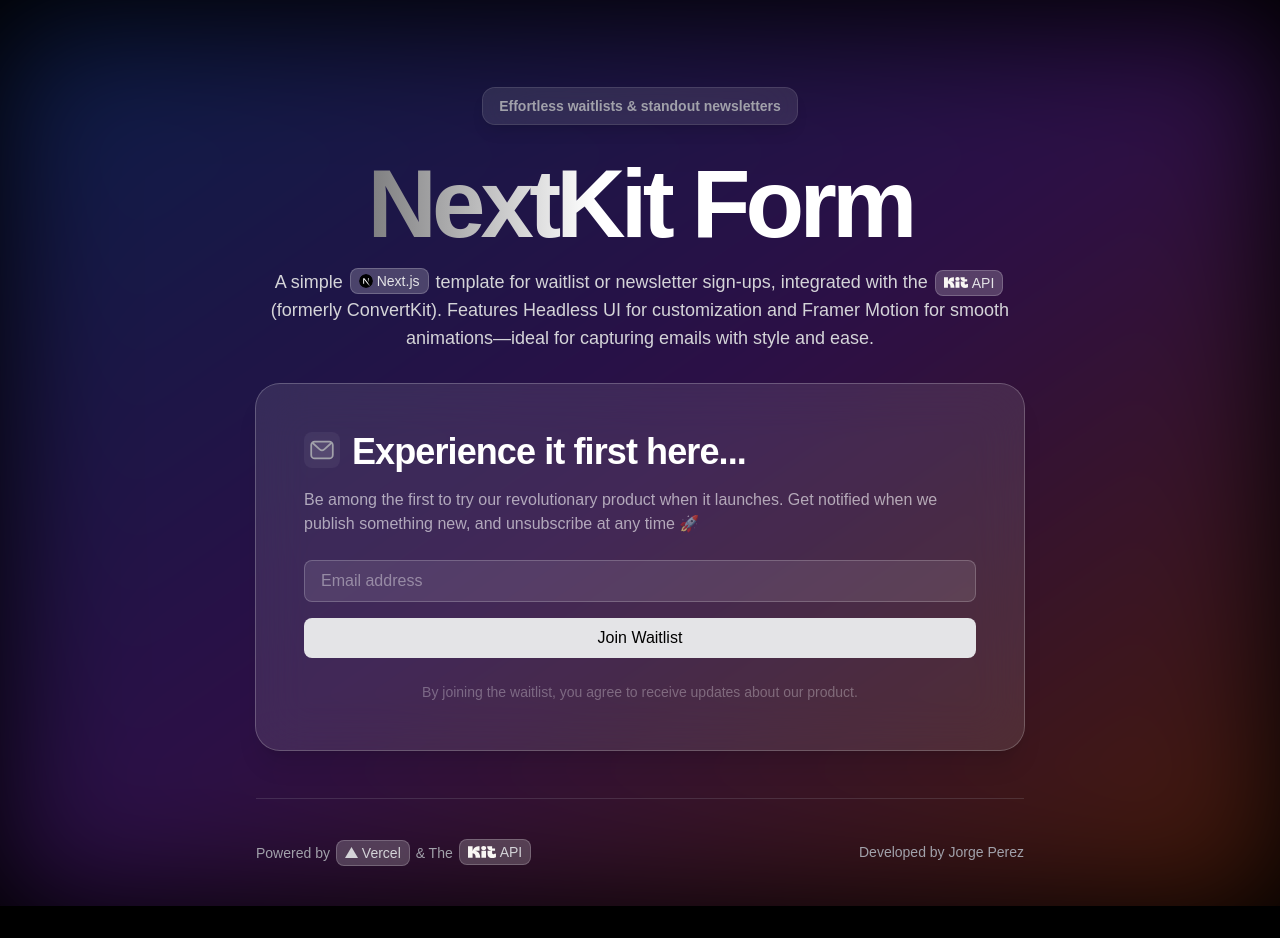
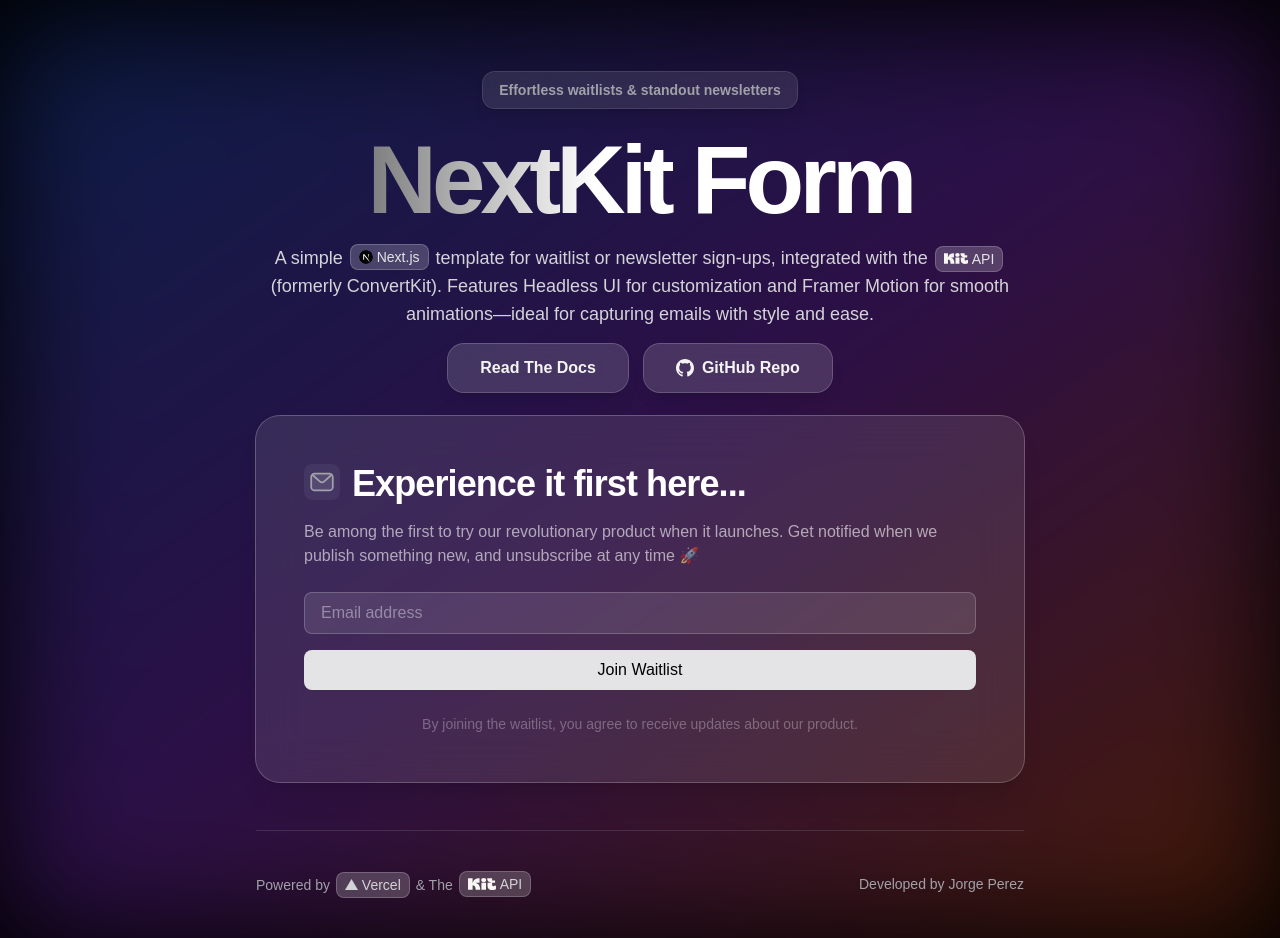
Before and after one commit to JPerez00/next-kit-form, a Next.js app: page / in a window 1280 px wide. Before the commit the page ends 906 px from the top, so only its background shows below. Built offline with nearby package versions, Linux system fonts and the light colour scheme.

Commit message:
repo & docs buttons & github icon added

```diff
--- a/app/page.tsx
+++ b/app/page.tsx
@@ -3,6 +3,7 @@
 import { useState } from 'react';
 import { motion } from 'framer-motion';
 import Image from 'next/image';
+import Link from 'next/link';
 
 function MailIcon(props: React.ComponentPropsWithoutRef<'svg'>) {
   return (
@@ -83,7 +84,7 @@
   };
 
   return (
-    <div className="pt-16">
+    <div className="pt-12">
       {/* Hero Section */}
       <motion.div
         initial={{ opacity: 0, y: 20 }}
@@ -91,11 +92,11 @@
         transition={{ duration: 1 }}
         className="text-center"
       >
-        <div className="shadow-lg font-semibold mb-8 md:mb-10 inline-flex rounded-xl px-4 py-1 md:py-2 text-xs md:text-sm leading-6 text-zinc-400 ring-1 ring-white/20 hover:ring-white/30 backdrop-blur-xl bg-white/10 transition-all">
+        <div className="shadow-lg font-semibold mb-6 md:mb-8 inline-flex rounded-xl px-4 py-1 md:py-2 text-xs md:text-sm leading-6 text-zinc-400 ring-1 ring-white/20 hover:ring-white/30 backdrop-blur-xl bg-white/10 transition-all">
           {`Effortless waitlists & standout newsletters`}
         </div>
         <h1 className="text-balance text-6xl leading-[3.4rem] md:text-8xl md:leading-[5rem] font-bold tracking-tighter max-w-4xl mx-auto bg-gradient-to-r from-zinc-900 to-white to-45% bg-clip-text text-transparent">
-          {`NextKit Form`}
+          NextKit Form
         </h1>
         <p className="max-w-3xl mx-auto mt-6 text-base md:text-lg text-zinc-300">
           A simple {' '}
@@ -127,10 +128,37 @@
           Features Headless UI for customization and Framer Motion for
           smooth animations—ideal for capturing emails with style and ease.
         </p>
+        <div className="mt-4 flex gap-4 flex-row items-center justify-center">
+          <Link
+            href="https://www.jorge-perez.dev/blog/nextkit-form-template"
+            className="inline-flex shadow-lg font-semibold rounded-2xl text-sm md:text-base px-8 py-3 leading-6 text-zinc-100 ring-1 ring-white/30 hover:ring-white/40 backdrop-blur-xl bg-white/15 transition-all"
+          >
+            Read The Docs
+          </Link>
+          <Link
+            href="https://github.com/JPerez00/next-kit-form"
+            target="_blank"
+            rel="noopener noreferrer"
+            className="inline-flex items-center justify-center shadow-lg font-semibold rounded-2xl text-sm md:text-base px-8 py-3 leading-6 text-zinc-100 ring-1 ring-white/30 hover:ring-white/40 backdrop-blur-xl bg-white/15 transition-all"
+          >
+            {/* GitHub Icon */}
+            <svg
+              xmlns="http://www.w3.org/2000/svg"
+              width="18"
+              height="18"
+              fill="currentColor"
+              viewBox="0 0 24 24"
+              className="mr-2"
+            >
+               <path d="M12 0c-6.626 0-12 5.373-12 12 0 5.302 3.438 9.8 8.207 11.387.599.111.793-.261.793-.577v-2.234c-3.338.726-4.033-1.416-4.033-1.416-.546-1.387-1.333-1.756-1.333-1.756-1.089-.745.083-.729.083-.729 1.205.084 1.839 1.237 1.839 1.237 1.07 1.834 2.807 1.304 3.492.997.107-.775.418-1.305.762-1.604-2.665-.305-5.467-1.334-5.467-5.931 0-1.311.469-2.381 1.236-3.221-.124-.303-.535-1.524.117-3.176 0 0 1.008-.322 3.301 1.23.957-.266 1.983-.399 3.003-.404 1.02.005 2.047.138 3.006.404 2.291-1.552 3.297-1.23 3.297-1.23.653 1.653.242 2.874.118 3.176.77.84 1.235 1.911 1.235 3.221 0 4.609-2.807 5.624-5.479 5.921.43.372.823 1.102.823 2.222v3.293c0 .319.192.694.801.576 4.765-1.589 8.199-6.086 8.199-11.386 0-6.627-5.373-12-12-12z"></path>
+            </svg>
+            GitHub Repo
+          </Link>
+        </div>
       </motion.div>
 
       {/* Main Content */}
-      <div className="max-w-3xl mx-auto relative mt-8 pb-12">
+      <div className="max-w-3xl mx-auto relative mt-6 pb-12">
         <div className="relative">
           <motion.div
             initial={{ opacity: 0, scale: 0.95 }}
```
